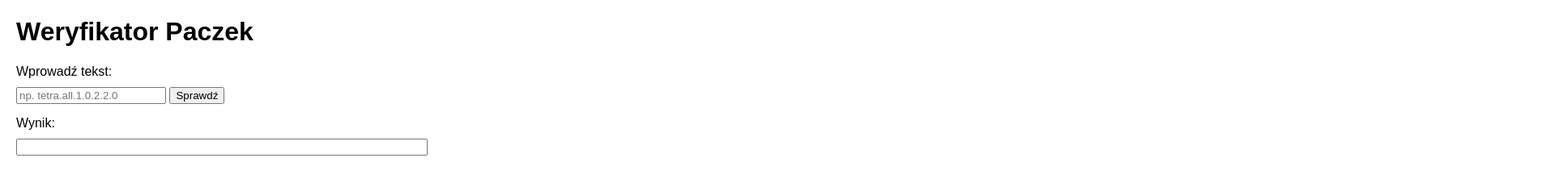
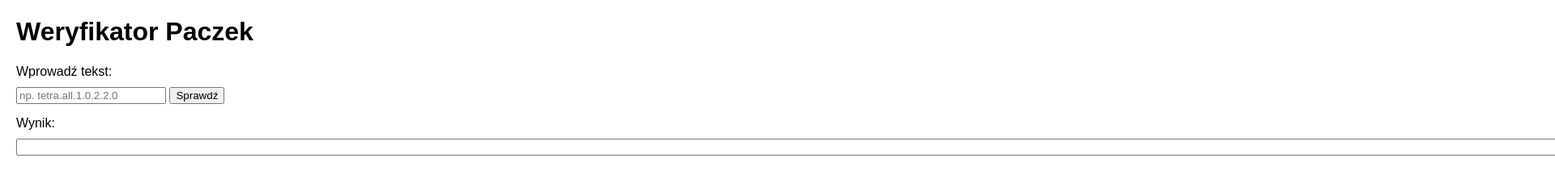
Before and after one commit to PablitoBurrito/sdk, a plain HTML site: page index.html in a window 1280 px wide. Shown: the top 232 px of the page at 81% size, 1920 px wide, since content can reach past the window. Drawn offline with Linux system fonts and the light colour scheme.

Commit message:
Update index.html

```diff
--- a/index.html
+++ b/index.html
@@ -33,7 +33,7 @@
     <button onclick="processInput()">Sprawdź</button>
 
     <label for="output-text">Wynik:</label>
-    <input type="text" id="output-text" style="width: 500px;" readonly>
+    <input type="text" id="output-text" readonly style="width: 200%;">
 
     <script>
         function processInput() {
```
